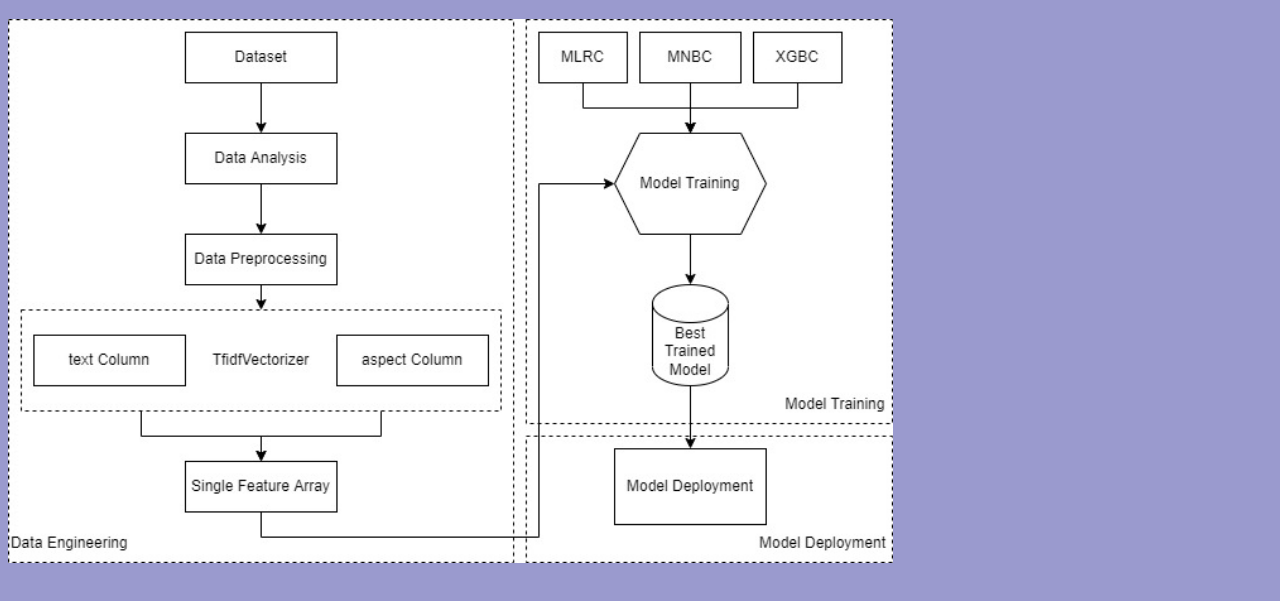
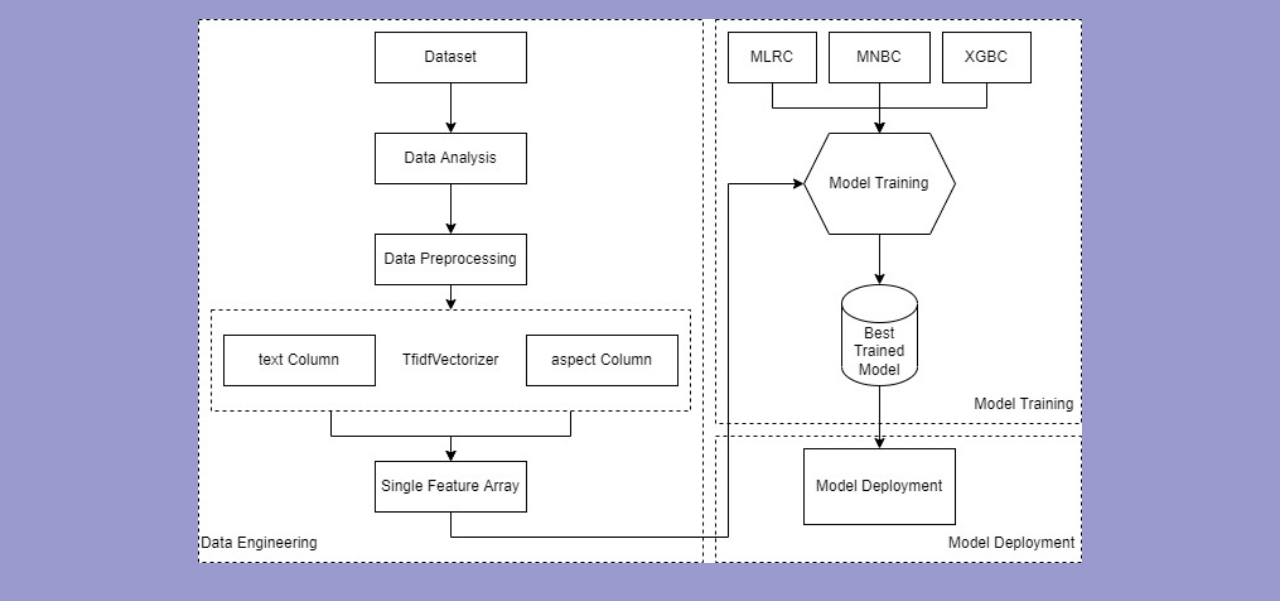
Before and after one commit to cl0ver012/absa, a plain HTML site: page template/block_diagram.html in a window 1280 px wide. Shown: the part 61-662 px from the top of the page. Drawn offline with Linux system fonts and the light colour scheme; files whose address does not match are found by name.

Commit message:
created one class for image of block diagram

```diff
--- a/static/emotion.css
+++ b/static/emotion.css
@@ -32,3 +32,10 @@ a {
 	width: 50%;
     border-radius: 20%;
   }
+  .p_center {
+    display: block;
+    margin-left: auto;
+    margin-right: auto;
+    width: 50%;
+
+    }
```
